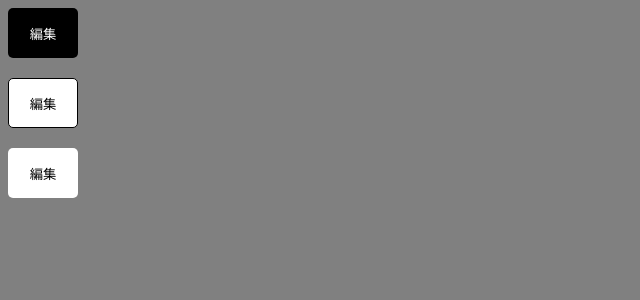
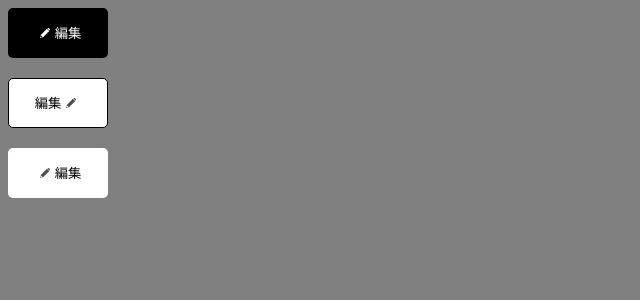
Before and after one commit to yosymi/button-component, a Next.js app: page / in a window 1280 px wide. Shown: the top 300 px of the page, without its empty margins (0-640 px from the left). Built offline with nearby package versions, Linux system fonts and the light colour scheme.

Commit message:
ボタンのラベルアイコンを追加

```diff
--- a/app/_components/Button/index.module.css
+++ b/app/_components/Button/index.module.css
@@ -1,10 +1,8 @@
 .button {
-  display: block;
   border: none;
   border-radius: 5px;
   width: 100%;
   height: 100%;
-  text-align: center;
 }
 .button:focus {
   background-color: red;
@@ -38,3 +36,8 @@
   background: black;
   color: white;
 }
+
+.flex {
+  display: flex;
+  justify-content: center;
+}
--- a/app/_components/Button/index.tsx
+++ b/app/_components/Button/index.tsx
@@ -24,7 +24,7 @@ export function BlackButton({ children }: Props) {
       onClick={load}
       className={`${styles.button} ${styles.button_black}`}
     >
-      {loading ? loadingLabel : children}
+      <div className={styles.flex}>{loading ? loadingLabel : children}</div>
     </button>
   );
 }
@@ -44,7 +44,7 @@ export function WhiteButtonOutline({ children }: Props) {
       onClick={load}
       className={`${styles.button} ${styles.button_white_outline}`}
     >
-      {loading ? loadingLabel : children}
+      <div className={styles.flex}>{loading ? loadingLabel : children}</div>
     </button>
   );
 }
@@ -64,7 +64,7 @@ export function WhiteButton({ children }: Props) {
       onClick={load}
       className={`${styles.button} ${styles.button_white}`}
     >
-      {loading ? loadingLabel : children}
+      <div className={styles.flex}>{loading ? loadingLabel : children}</div>
     </button>
   );
 }
--- a/app/page.module.css
+++ b/app/page.module.css
@@ -1,4 +1,8 @@
 .button_size {
-  width: 70px;
+  width: 100px;
   height: 50px;
 }
+
+.image {
+  margin: 5px;
+}
--- a/app/page.tsx
+++ b/app/page.tsx
@@ -1,4 +1,5 @@
 import styles from "./page.module.css";
+import Image from "next/image";
 import {
   BlackButton,
   WhiteButtonOutline,
@@ -9,15 +10,42 @@ export default function Home() {
   return (
     <div>
       <div className={styles.button_size}>
-        <BlackButton>編集</BlackButton>
+        <BlackButton>
+          <Image
+            className={styles.image}
+            src="/edit_icon_white.png"
+            alt=""
+            width={10}
+            height={10}
+          />
+          編集
+        </BlackButton>
       </div>
       <br />
       <div className={styles.button_size}>
-        <WhiteButtonOutline>編集</WhiteButtonOutline>
+        <WhiteButtonOutline>
+          編集
+          <Image
+            className={styles.image}
+            src="/edit_icon_black.png"
+            alt=""
+            width={10}
+            height={10}
+          />
+        </WhiteButtonOutline>
       </div>
       <br />
       <div className={styles.button_size}>
-        <WhiteButton>編集</WhiteButton>
+        <WhiteButton>
+          <Image
+            className={styles.image}
+            src="/edit_icon_black.png"
+            alt=""
+            width={10}
+            height={10}
+          />
+          編集
+        </WhiteButton>
       </div>
     </div>
   );
```
Also changed, not shown: public/edit_icon_black.png (added), public/edit_icon_white.png (added).
